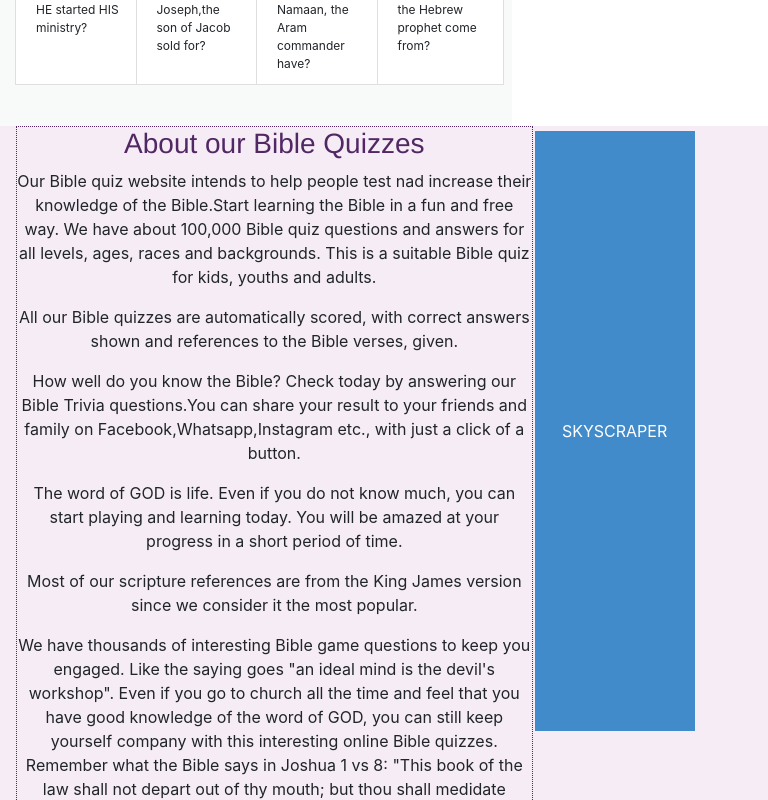
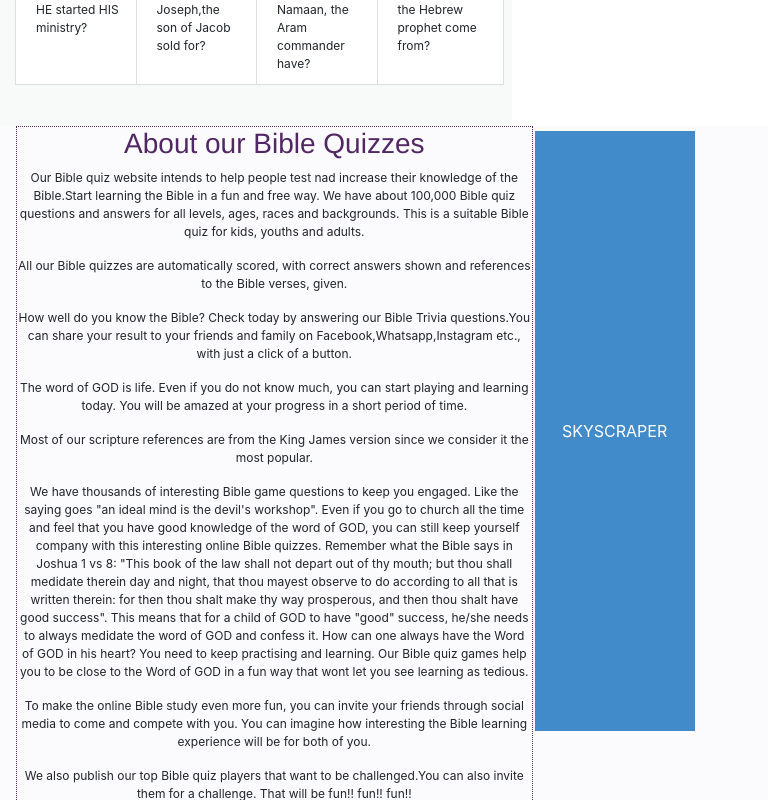
Before and after one commit to NgoziEmeh/Bible-quiz-web-app-frontend, an Angular app: page / in a window 768 px wide. Shown: the part 1000-1800 px from the top of the page. Built offline with nearby package versions, Linux system fonts and the light colour scheme.

Commit message:
home second bg

```diff
--- a/src/app/home/home.component.css
+++ b/src/app/home/home.component.css
@@ -510,7 +510,7 @@ li{
     .second-area{
         width: 100%;
         height: 1800px;
-        background: #F5ECF5;
+        background: #FBFAFC;
         display: flex;
         flex-direction: column;
     }
@@ -547,8 +547,8 @@ li{
     }
     .second-area{
         width: 100%;
-        height: 1000px;
-        background: #F5ECF5;
+        height: 1200px;
+        background: #FBFAFC;
         display: flex;
         flex-direction: row;
     }
@@ -566,6 +566,9 @@ li{
         margin-top: 5px;
 
 
+    }
+    .second-left-para{
+        font-size: 12px;
     }
 }
 
@@ -600,6 +603,9 @@ li{
         margin-top: 5px;
 
 
+    }
+    .second-left-para{
+        font-size: 14px;
     }
 }
 /* Challenge top player */
```
